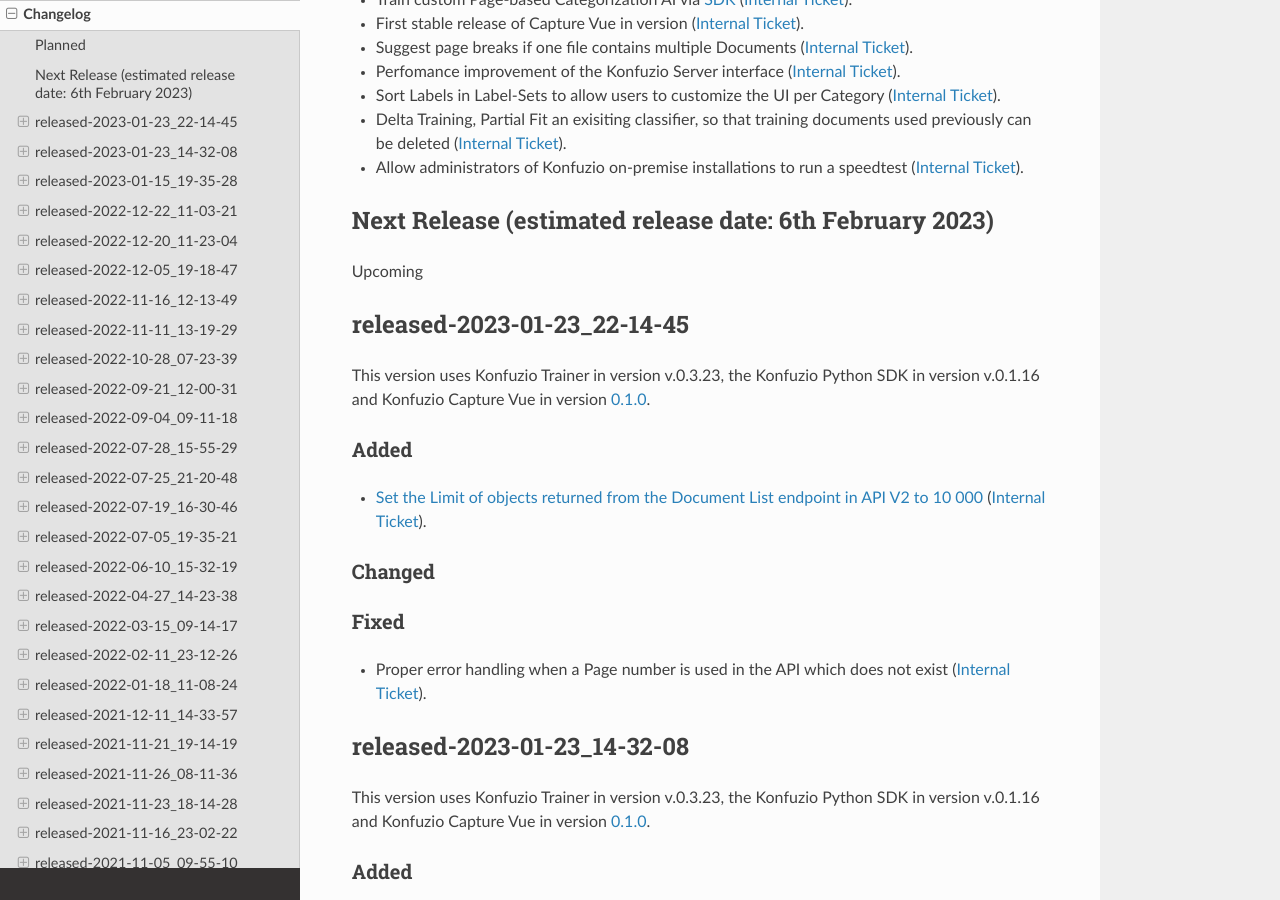
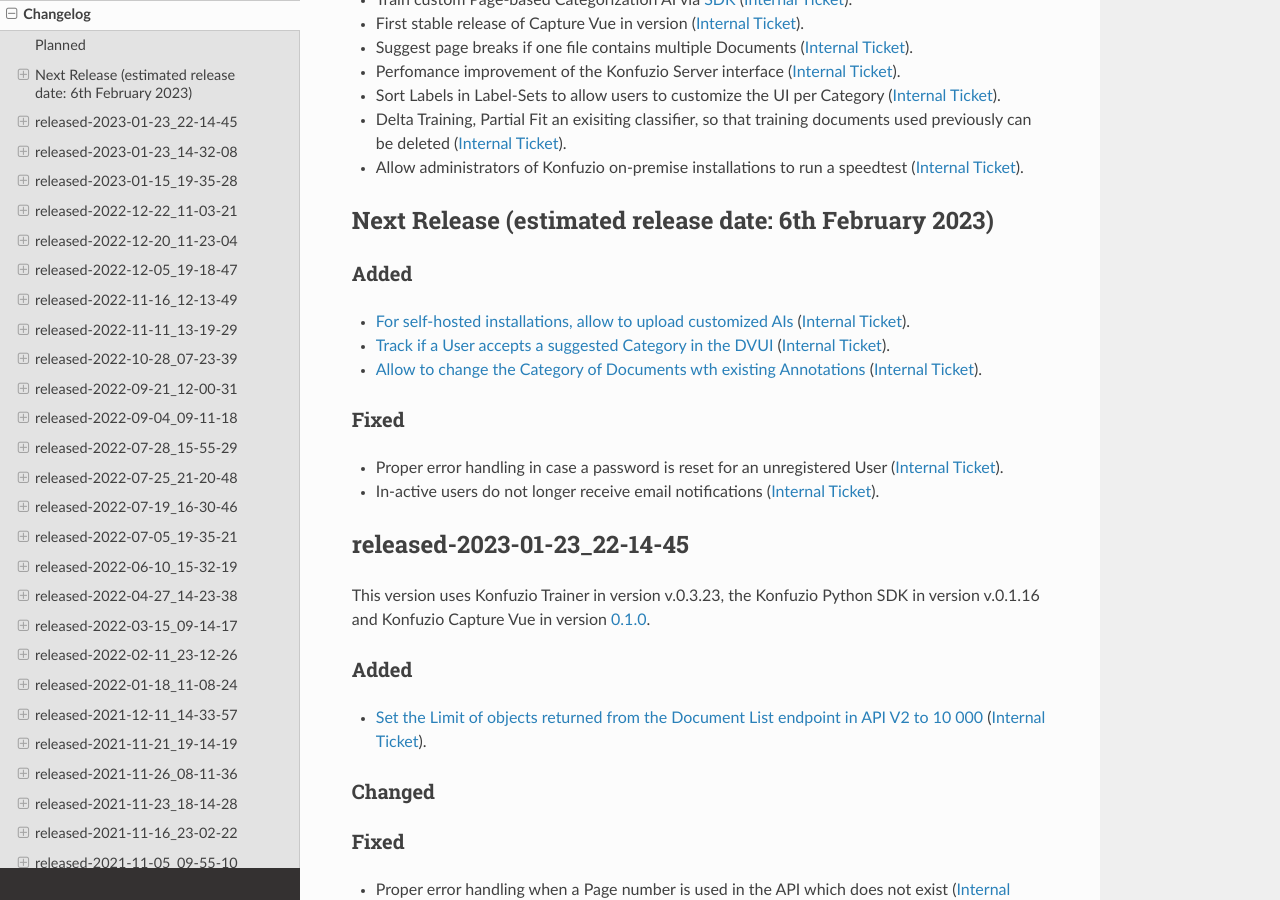
Before and after one commit to konfuzio-ai/konfuzio-sdk, a Sphinx documentation site: the page built from docs/web/changelog_app.md, in a window 1280 px wide and 900 px high, scrolled down 636 px. Built offline with Sphinx 7.4.7 and the Read the Docs theme 2.0.0, drawn with Linux system fonts in a browser that asks for light colours.

Commit message:
Update changelog_app.md

```diff
--- a/docs/web/changelog_app.md
+++ b/docs/web/changelog_app.md
@@ -41,7 +41,15 @@
 
 ## Next Release (estimated release date: 6th February 2023)
 
-Upcoming
+### Added
+- [For self-hosted installations, allow to upload customized AIs](https://testing.konfuzio.com/v3/swagger/#/extraction-ais/extraction_ais_upload_create) ([Internal Ticket](https://git.konfuzio.com/konfuzio/objectives/-/issues/9432)).
+- [Track if a User accepts a suggested Category in the DVUI](https://github.com/konfuzio-ai/document-validation-ui) ([Internal Ticket](https://git.konfuzio.com/konfuzio/objectives/-/issues/9995)).
+- [Allow to change the Category of Documents wth existing Annotations](https://help.konfuzio.com/modules/documents/index.html#category)  ([Internal Ticket](https://git.konfuzio.com/konfuzio/objectives/-/issues/9995)).
+
+### Fixed
+- Proper error handling in case a password is reset for an unregistered User ([Internal Ticket](https://git.konfuzio.com/konfuzio/objectives/-/issues/10490)).
+- In-active users do not longer receive email notifications ([Internal Ticket](https://git.konfuzio.com/konfuzio/objectives/-/issues/9995)).
+
 
 ## released-2023-01-23_22-14-45
 
```
